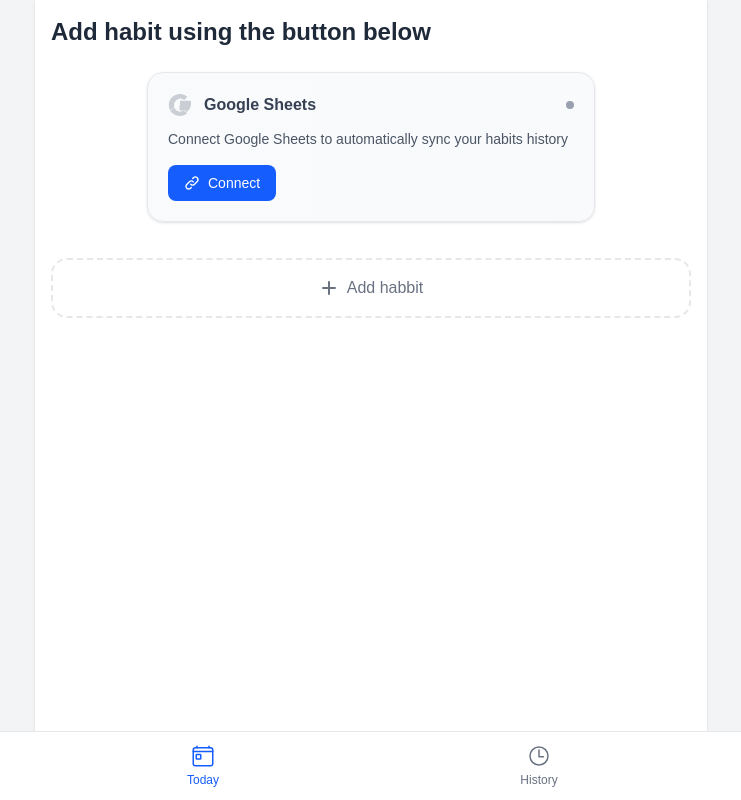
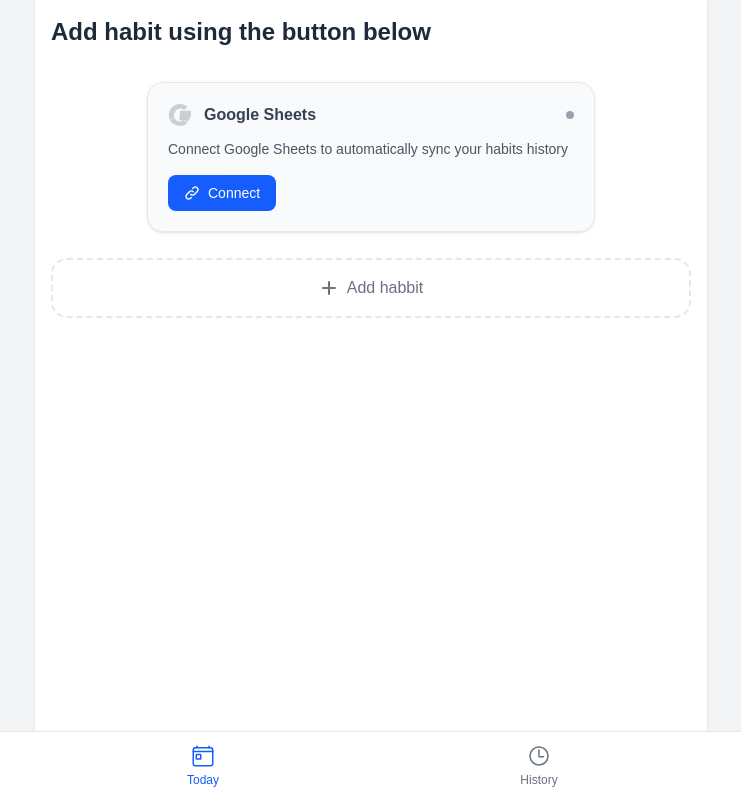
Before and after one commit to fedek1324/Habbits-Tracker, a Next.js app: page / in a window 1280 px wide. Shown: the whole page, without its empty margins (269-1010 px from the left). Built offline with nearby package versions, Linux system fonts and the light colour scheme.

Commit message:
change integration panel align

```diff
--- a/app/components/IntegrationPannel.tsx
+++ b/app/components/IntegrationPannel.tsx
@@ -84,7 +84,7 @@ const IntegrationPannel: React.FC<IntegrationPannelProps> = ({
   }
 
   return (
-    <div style={{ height: "170px", display: "flex", alignItems: "flex-start", width: "100%" }}>
+    <div style={{ height: "170px", display: "flex", alignItems: "center", width: "100%" }}>
       <div className="max-w-md mx-auto space-y-4 w-full">
         {/* Creating/Updating Spreadsheet State */}
         {isUpdating && (
```
